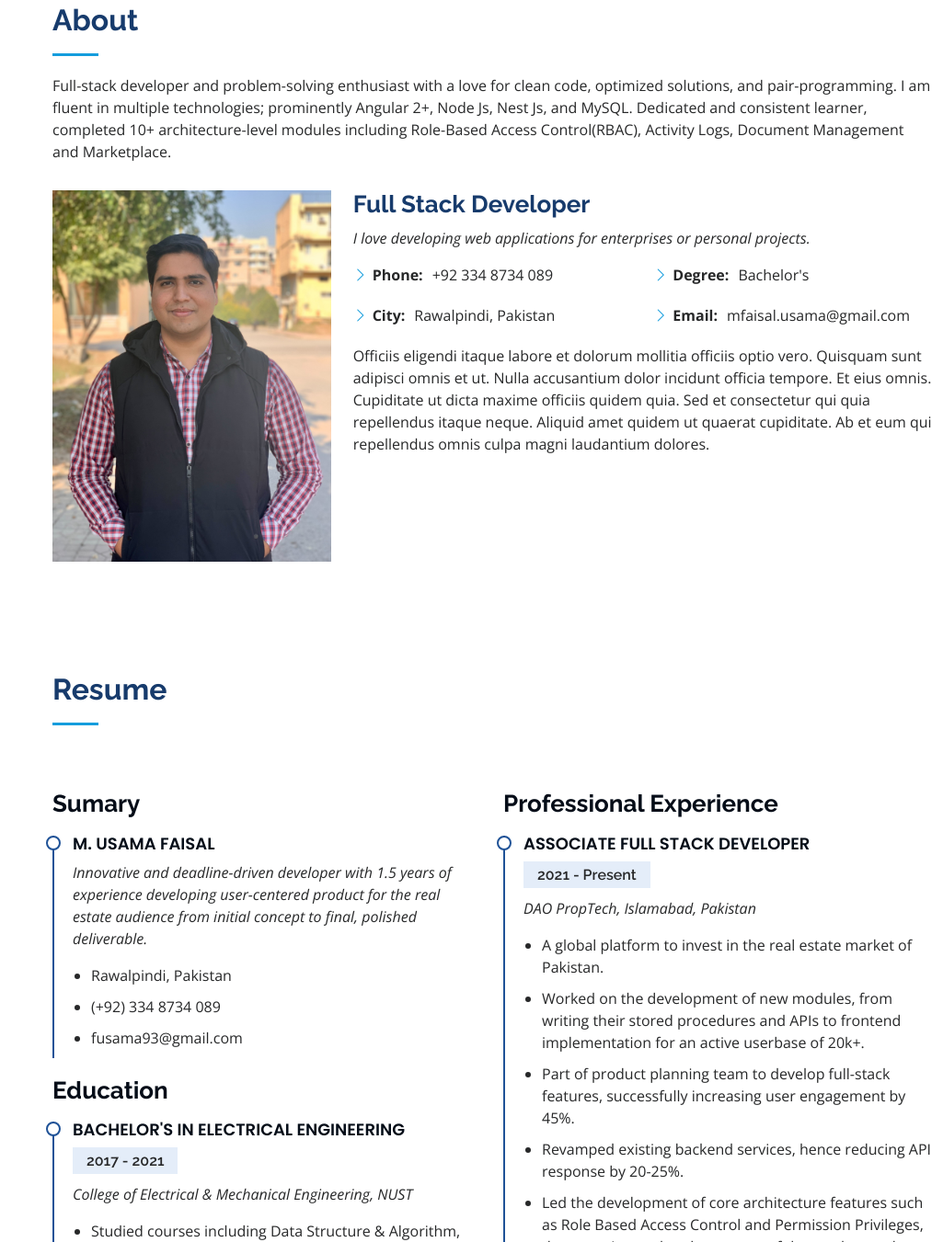
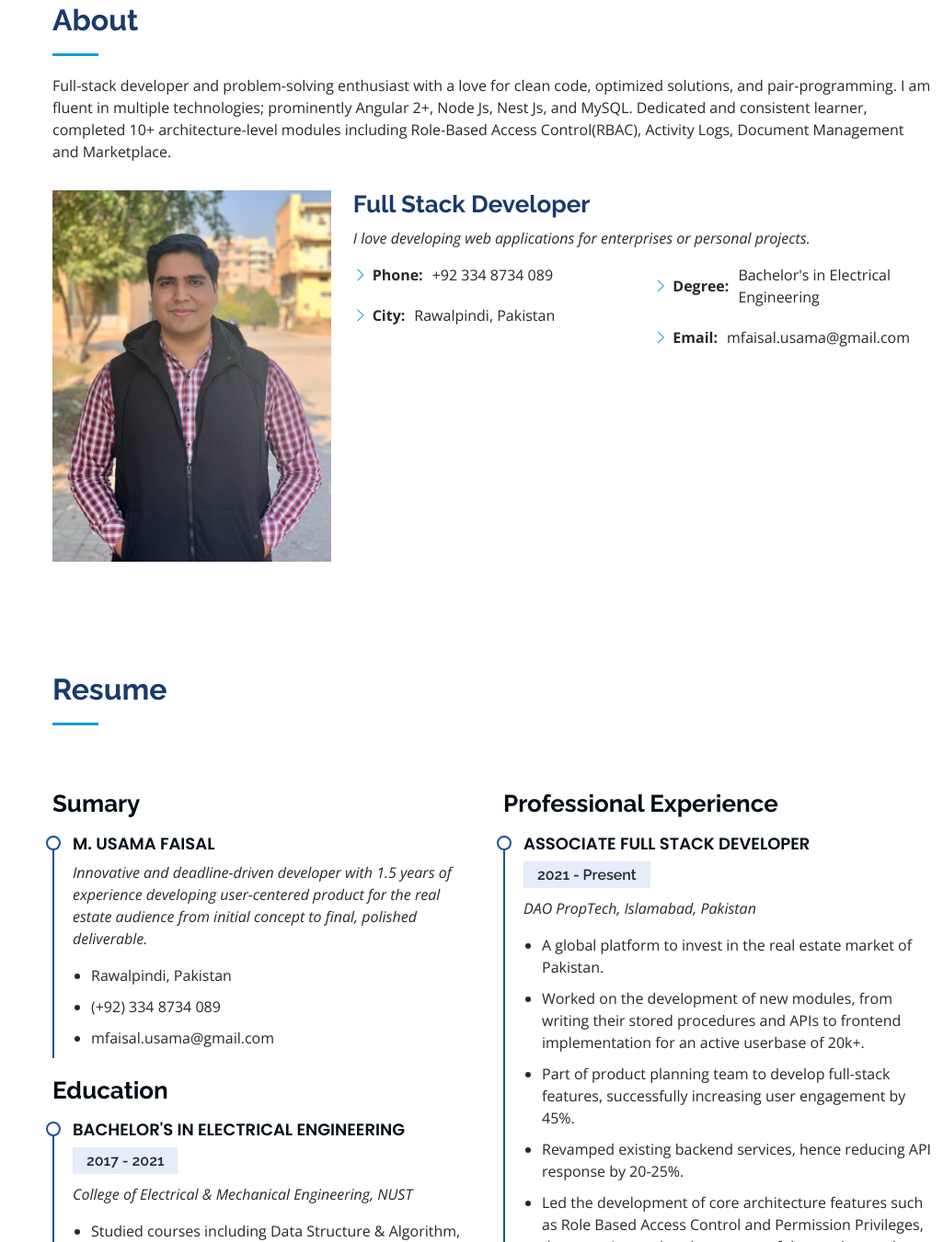
Before and after one commit to UsamaMalik39/usama_, a plain HTML site: page index.html in a window 1280 px wide. Shown: the part 857-2208 px from the top of the page at 92% size, without its empty margins (255-1280 px from the left). Drawn offline with nearby package versions, Linux system fonts and the light colour scheme.

Commit message:
email updation

```diff
--- a/index.html
+++ b/index.html
@@ -51,7 +51,7 @@
           <a href="https://www.facebook.com/malik.usama.37604/" target="_blank" class="facebook"><i class="bx bxl-facebook"></i></a>
           <a href="https://www.instagram.com/malik_39_/" target="_blank" class="instagram"><i class="bx bxl-instagram"></i></a>
           <a href="https://github.com/UsamaMalik39" target="_blank" class="github"><i class="bx bxl-github"></i></a>
-          <a href="mailto:fusama93@gmail.com?Subject=Hi, I want to hire you"  class="google-plus"><i class="bx bxl-google"></i></a>
+          <a href="mailto:mfaisal.usama@gmail.com?Subject=Hi, I want to hire you"  class="google-plus"><i class="bx bxl-google"></i></a>
           <a href="https://www.linkedin.com/in/muhammad-usama-faisal-929915176/" target="_blank" class="linkedin"><i class="bx bxl-linkedin"></i></a>
         </div>
       </div>
@@ -106,15 +106,15 @@
               </div>
               <div class="col-lg-6">
                 <ul>
-                  <li><i class="bi bi-chevron-right"></i> <strong>Degree:</strong> <span>Bachelor's</span></li>
+                  <li><i class="bi bi-chevron-right"></i> <strong>Degree:</strong> <span>Bachelor's in Electrical Engineering</span></li>
                   <li><i class="bi bi-chevron-right"></i> <strong>Email:</strong> <span>mfaisal.usama@gmail.com</span></li>
                 </ul>
               </div>
             </div>
-            <p>
+            <!-- <p>
               Officiis eligendi itaque labore et dolorum mollitia officiis optio vero. Quisquam sunt adipisci omnis et ut. Nulla accusantium dolor incidunt officia tempore. Et eius omnis.
               Cupiditate ut dicta maxime officiis quidem quia. Sed et consectetur qui quia repellendus itaque neque. Aliquid amet quidem ut quaerat cupiditate. Ab et eum qui repellendus omnis culpa magni laudantium dolores.
-            </p>
+            </p> -->
           </div>
         </div>
 
@@ -255,7 +255,7 @@
               <ul>
                 <li>Rawalpindi, Pakistan</li>
                 <li>(+92) 334 8734 089</li>
-                <li>fusama93@gmail.com</li>
+                <li>mfaisal.usama@gmail.com</li>
               </ul>
             </div>
 
```
